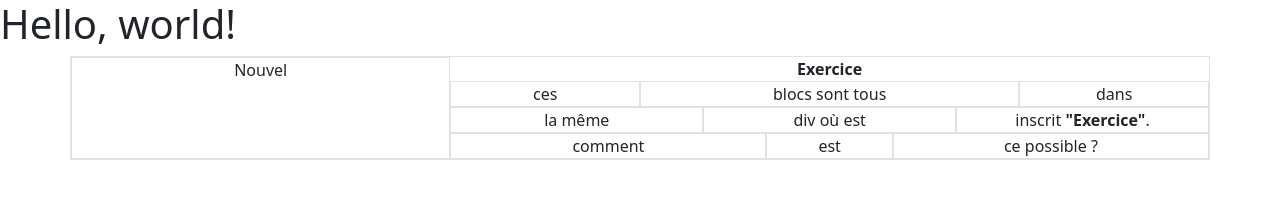
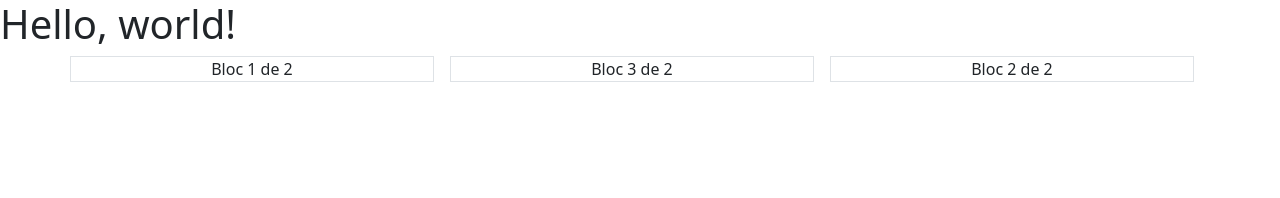
Before and after one commit to arnoldhaub/exercises-bootstrap, a plain HTML site: page index.html in a window 1280 px wide. Drawn offline with nearby package versions, Linux system fonts and the light colour scheme.

Commit message:
III - Change elements order

```diff
--- a/index.html
+++ b/index.html
@@ -9,41 +9,10 @@
   <body>
     <h1>Hello, world!</h1>
     <div class="container text-center">
-      <div class="row border">
-        <div class="col-4 border">
-          Nouvel
-        </div>
-        <div class="col-8">
-          <b>Exercice</b>
-          <div class="row ">
-          <div class="col-3 border">
-            ces
-          </div>
-          <div class="col-6 border">
-            blocs sont tous
-          </div>
-          <div class="col-3 border">
-            dans
-          </div>
-          <div class="col-4 border">
-            la même
-          </div>
-          <div class="col-4 border">
-            div où est
-          </div>
-          <div class="col-4 border">
-            inscrit <b>"Exercice"</b>.
-          </div>
-          <div class="col-5 border">
-            comment
-          </div>
-          <div class="col-2 border">
-            est
-          </div>
-          <div class="col-5 border">
-            ce possible ?
-          </div></div>
-        </div>
+      <div class="row ">
+        <div class="col border me-3">Bloc 1 de 2</div>
+        <div class="col border me-3 order-3">Bloc 2 de 2</div>
+        <div class="col border me-3 order-2">Bloc 3 de 2</div>
       </div>
     </div>
     <script src="https://cdn.jsdelivr.net/npm/bootstrap@5.2.0-beta1/dist/js/bootstrap.bundle.min.js" integrity="sha384-pprn3073KE6tl6bjs2QrFaJGz5/SUsLqktiwsUTF55Jfv3qYSDhgCecCxMW52nD2" crossorigin="anonymous"></script>
```
